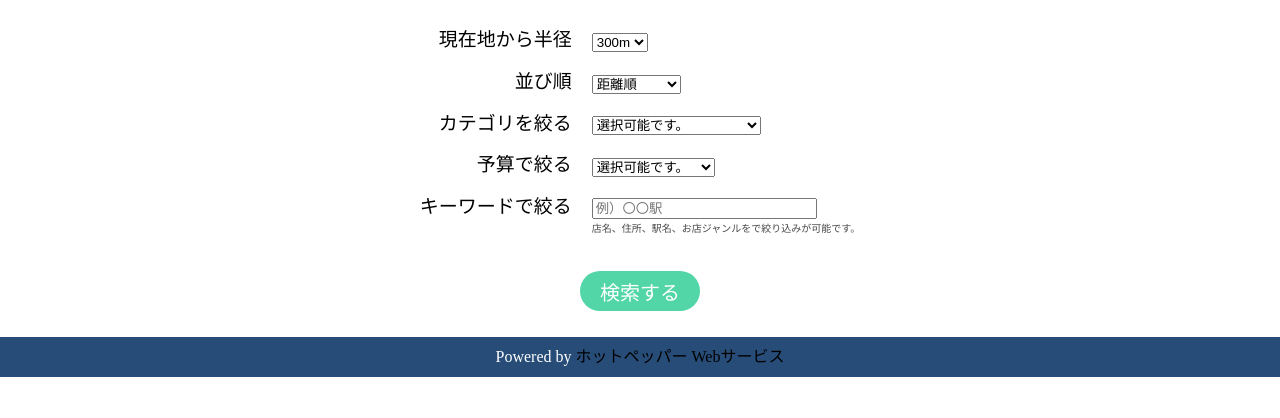
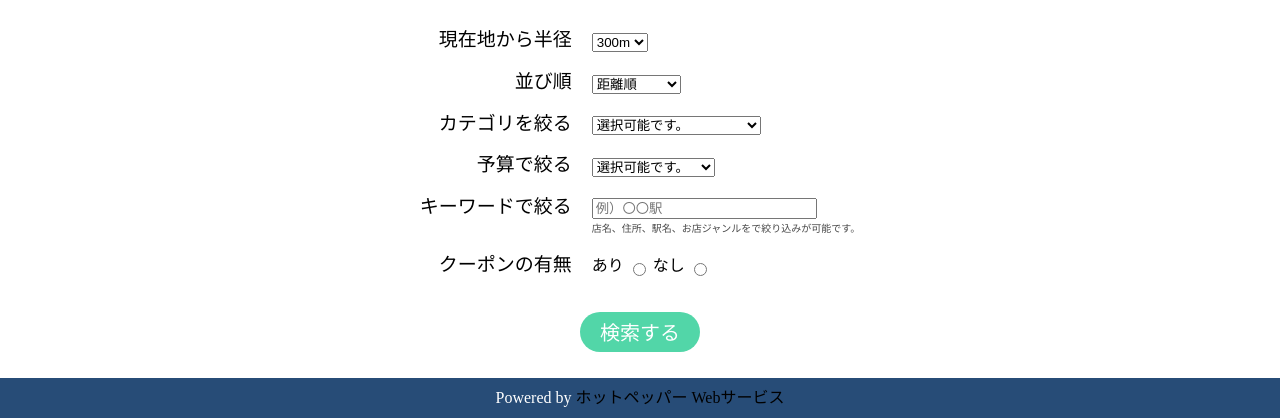
Before and after one commit to kananilai/Restaurant_Searcher, a PHP site: page / in a window 1280 px wide. Shown: the part 500-918 px from the top of the page. Before the commit the page ends 877 px from the top, so only its background shows below. Run offline with PHP 8.4, Linux system fonts and the light colour scheme; data that the repository does not hold is empty; some libraries are stand-ins or nearby versions; some web fonts are replaced.

Commit message:
index 仕様書修正

```diff
--- a/index.php
+++ b/index.php
@@ -117,6 +117,15 @@
           </td>
         </tr>
         <tr>
+          <td class="row" align="right">
+            <label class="font label_text" align="right">クーポンの有無</label>
+          </td>
+          <td class="row">
+            <label for="yes">あり <input id="yes" type="radio" name="ktai_coupon" value="0"></label>
+            <label for="no">なし <input id="no" type="radio" name="ktai_coupon" value="1"></label>
+          </td>
+        </tr>
+        <tr>
           <td colspan="2" class="row" align="center">
             <button type="submit" class="font search_buttton"  id="search_buttton">検索する</button>
           </td>
--- a/list.php
+++ b/list.php
@@ -28,6 +28,7 @@
     $order =$_POST['order'];
     $budget =$_POST['budget'];
     $keyword =$_POST['keyword'];
+    $ktai_coupon = $_POST['ktai_coupon'];
     $api = $hotpepper_API;
     // クエリをまとめる
     $query = [
@@ -40,6 +41,7 @@
       'order' => $order,
       'budget' => $budget,
       'keyword' => $keyword,
+      'ktai_coupon' => $ktai_coupon,
       'format' => 'json',
     ];
     // グルメサーチAPIからjsonを取得
@@ -58,6 +60,7 @@
       $start = $_POST['start'];
       $budget = $_POST['budget'];
       $keyword = $_POST['keyword'];
+      $ktai_coupon = $_POST['ktai_coupon'];
       // クエリをまとめる
       $query = [
         'key' => $api,
@@ -69,6 +72,7 @@
         'order' => $order,
         'budget' => $budget,
         'keyword' => $keyword,
+        'ktai_coupon' => $ktai_coupon,
         'count' => 10,
         'format' => 'json',
       ];
@@ -136,6 +140,7 @@
       <input type="hidden" name="genre" value="<?= $genre;?>">
       <input type="hidden" name="order" value="<?= $order;?>">
       <input type="hidden" name="budget" value="<?= $budget;?>">
+      <input type="hidden" name="ktai_coupon" value="<?= $ktai_coupon;?>">
       <input type="hidden" value="10" name="count">
       <input type="hidden" value="page" name="page">
       <input class="page_button font"  value="<?= $j+1;?>" type="submit" <?php if($json['results']['results_start'] == $j*10+1){echo "style = 'background-color:rgba(123, 123, 123, 0.755) ;' " ;}?>>
@@ -244,6 +249,7 @@
       <input type="hidden" name="genre" value="<?= $genre;?>">
       <input type="hidden" name="order" value="<?= $order;?>">
       <input type="hidden" name="budget" value="<?= $budget;?>">
+      <input type="hidden" name="ktai_coupon" value="<?= $ktai_coupon;?>">
       <input type="hidden" value="10" name="count">
       <input type="hidden" value="page" name="page">
       <input class="page_button font"  value="<?= $j+1;?>" type="submit" <?php if($json['results']['results_start'] == $j*10+1){echo "style = 'background-color:rgba(123, 123, 123, 0.755) ;' " ;}?>>
```
Also changed, not shown: 簡易仕様書.md (+2 -2 lines).
